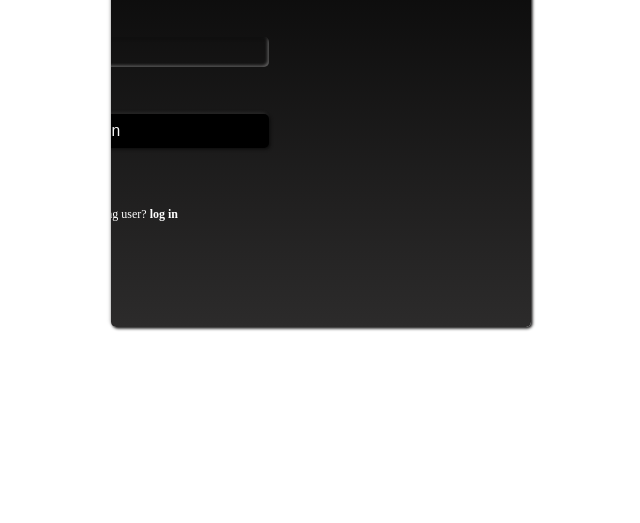
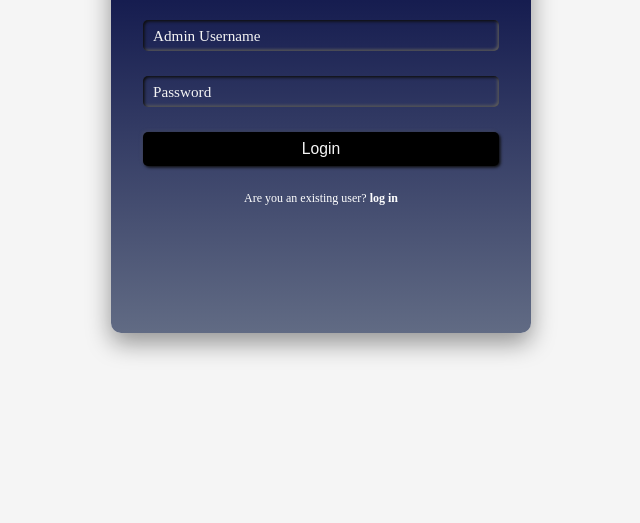
Before and after one commit to Ssruvi/SpotHole, a website: page adminlogin.html in a window 1280 px wide. Shown: the part 277-800 px from the top of the page, without its empty margins (319-959 px from the left). Drawn offline with Linux system fonts and the light colour scheme.

Commit message:
Refactor adminlogin.css for improved styles
Refactored CSS for admin login page with improved styling and layout.

```diff
--- a/adminlogin.css
+++ b/adminlogin.css
@@ -1,45 +1,62 @@
+* {
+  margin: 0;
+  padding: 0;
+  box-sizing: border-box;
+}
+
+html, body {
+  width: 100%;
+  height: 100%;
+}
+
+body {
+  display: flex;
+  align-items: center;
+  justify-content: center;
+  background: #f5f5f5;
+}
+
+
 .container {
-    margin:  0 auto;
   width: 420px;
-    height: 478px;
-    position: center;
-    border-radius: 5px;
+  min-height: 420px;
+  border-radius: 10px;
   overflow: hidden;
   color: whitesmoke;
-    background-image: linear-gradient( rgb(0, 0, 0), rgb(44, 43, 43));
-    box-shadow: 1.5px 1.5px 3px #0e0e0e, -1.5px -1.5px 3px rgb(95 94 94 / 25%), inset 0px 0px 0px #0e0e0e, inset 0px -0px 0px #5f5e5e;
-    align-self: center;
-    justify-content: center;
-    align-items: center;
-    place-items: center;
-    margin-top: 10%;
+  background-image: linear-gradient(rgb(2, 8, 66), rgb(97, 107, 132));
+  box-shadow: 0 10px 25px rgba(0, 0, 0, 0.4);
 }
+
 
   .container .slider {
     width: 200%;
-    position: relative;
-    transition: transform ease-out 0.2s;
+    transition: transform 0.4s ease-in-out;
     display: flex;
+  }
+
+  .container #register_toggle:checked + .slider {
+    transform: translateX(-50%);
   }
 
 
 
-
  .form {
+  width: 50%;
+  padding: 2rem;
   display: flex;
   flex-direction: column;
-    justify-content: center;
   align-items: center;
-    gap: 47px;
-    padding: 1.5em 2em;
-    width: 40%;
-    align-self: center;
+  gap: 25px;
 }
+
 
   .title {
     text-align: center;
     font-weight: 700;
     font-size: 2.2em;
+    margin-bottom: 10px;
+    letter-spacing: 1px;
+    color: whitesmoke;
   }
 
   form .form_control {
@@ -67,11 +84,18 @@
     outline: none;
     color: whitesmoke;
     padding: 0.5rem;
-    font-size: 0.75rem;
+    font-size: 0.85rem;
     border-radius: 5px;
     transition: box-shadow ease 0.2s;
     box-shadow: 0px 0px 0px #0e0e0e, 0px 0px 0px rgb(95 94 94 / 25%), inset 1.5px 1.5px 3px #0e0e0e, inset -1.5px -1.5px 3px #5f5e5e;
   }
+  form .form_control .input:focus {
+  box-shadow:
+    inset 3px 3px 4px #0e0e0e,
+    inset -3px -3px 4px #5f5e5e,
+    0 0 0 1px rgba(255,255,255,0.15);
+}
+
 
   form .form_control .input:focus,
   form .form_control .input:valid {
@@ -92,12 +116,15 @@
     padding: 0.5rem;
     font-size: 0.98rem;
     border-radius: 5px;
-    transition: box-shadow ease 0.1s;
+    cursor: pointer;
+    transition: all 0.2s ease;
     box-shadow: 1.5px 1.5px 3px #0e0e0e, -1.5px -1.5px 3px rgb(95 94 94 / 25%), inset 0px 0px 0px #0e0e0e, inset 0px -0px 0px #5f5e5e;
   }
   form button:hover {
     background-color: whitesmoke;
-    color: #000000;
+    color: #090d35;
+    transform: translateY(-1px);
+
   }
 
   form button:active {
@@ -110,6 +137,7 @@
   }
   p{
       font-size: 0.75em;
+      text-align: center;
   }
   p, a{
       text-decoration: none;
@@ -119,3 +147,12 @@
     font-weight: 700;
     cursor: pointer;
   }
+  @media (max-width: 480px) {
+  .container {
+    width: 95%;
+  }
+
+  .title {
+    font-size: 1.8em;
+  }
+}
```
Lines whose indentation alone changed are shown as unchanged.
